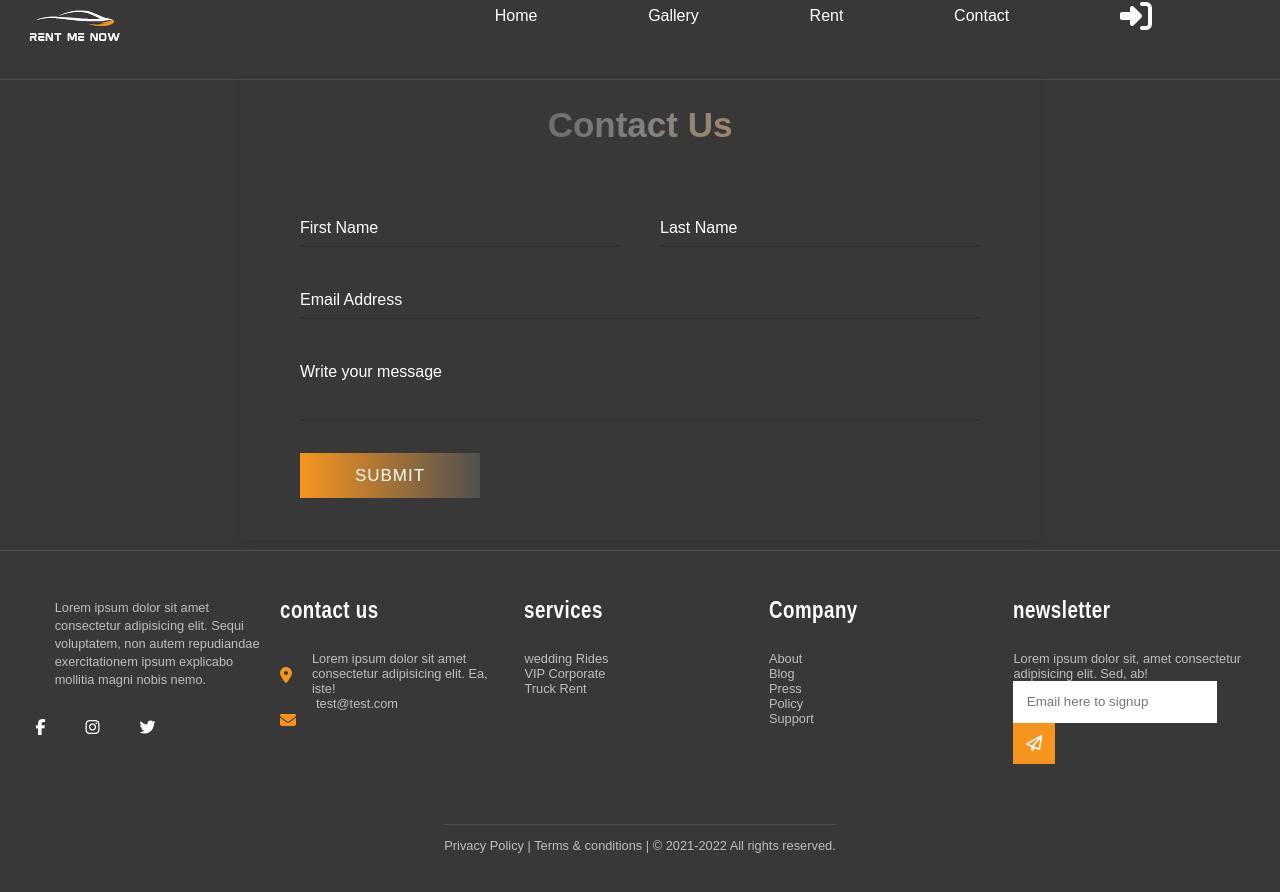
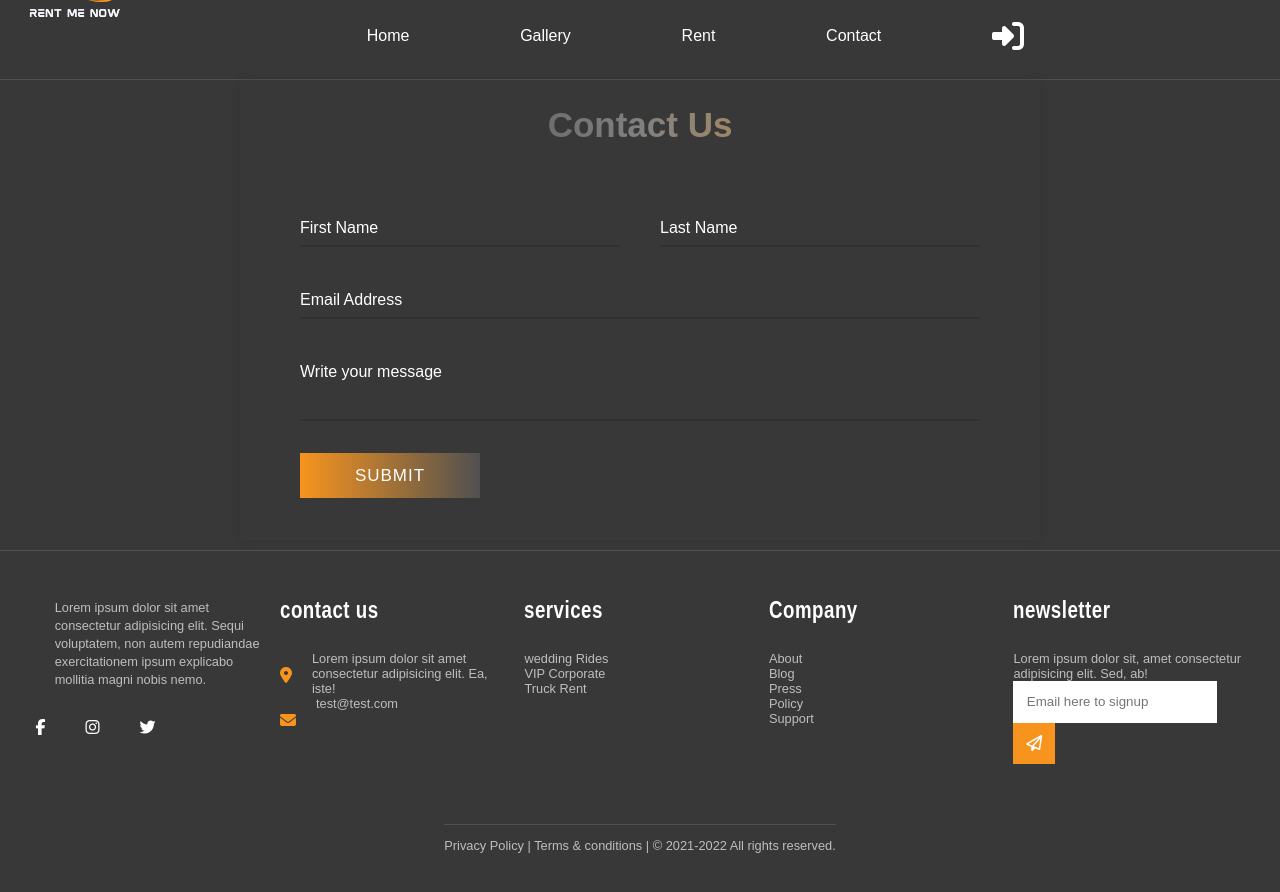
Before and after one commit to Sparrow-33/Cars-renting-website, a plain HTML site: page contact.htm in a window 1280 px wide. Drawn offline with nearby package versions, Linux system fonts and the light colour scheme.

```diff
--- a/contact.css
+++ b/contact.css
@@ -42,13 +42,13 @@ body{
 {
   position: absolute;
   height: 150px;
-  top: -6%;
+  top: -9%;
   left: 0;
 }
 
 .navFlexParent
 {
-  margin-top: 0px;
+  margin:20px auto;
 }
 
 .container{
--- a/gallery.css
+++ b/gallery.css
@@ -39,7 +39,7 @@
     height: 300px;
     /* margin-top: 20px; */
     overflow: hidden;
-    border: 1px solid gold;
+    /* border: 1px solid gold; */
     transition: all 300ms ease-in-out;
 
 
```
